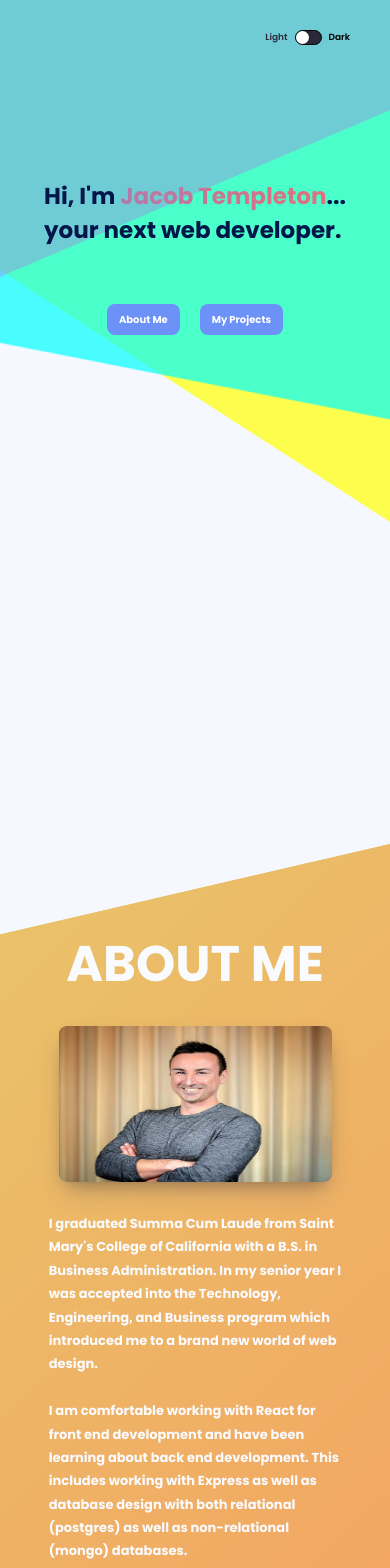
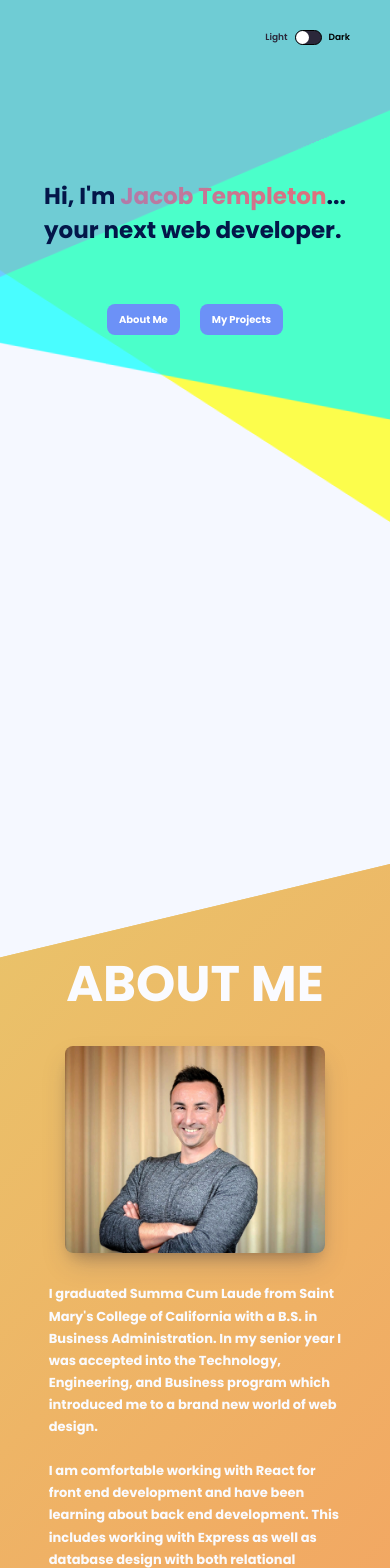
Before and after one commit to JWCTempleton/Portfolio, a React (Create React App) app in the folder portfolio/: page / in a window 390 px wide. Shown: the top 1568 px of the page. Built offline with nearby package versions, Linux system fonts and the light colour scheme.

Commit message:
Add change to About section image responsiveness at smaller viewport widths

```diff
--- a/portfolio/src/components/About.css
+++ b/portfolio/src/components/About.css
@@ -82,13 +82,14 @@ h2 {
   }
 
   .about-img {
-    height: 40vw;
+    height: auto;
+    width: 95%;
   }
 
   .about-text-section {
     width: 60vw;
-    font-size: 1.5rem;
-    line-height: 1.8;
+    font-size: 1.4rem;
+    line-height: 1.7;
     font-weight: 700;
   }
 
@@ -98,12 +99,16 @@ h2 {
 }
 
 @media screen and (max-width: 550px) {
+  .about {
+    padding: 2rem 0;
+  }
   .about-img-section {
     width: 70vw;
   }
 
   .about-img {
-    max-height: 50vw;
+    height: auto;
+    width: 95%;
   }
   .about-text-section {
     width: 75vw;
```
